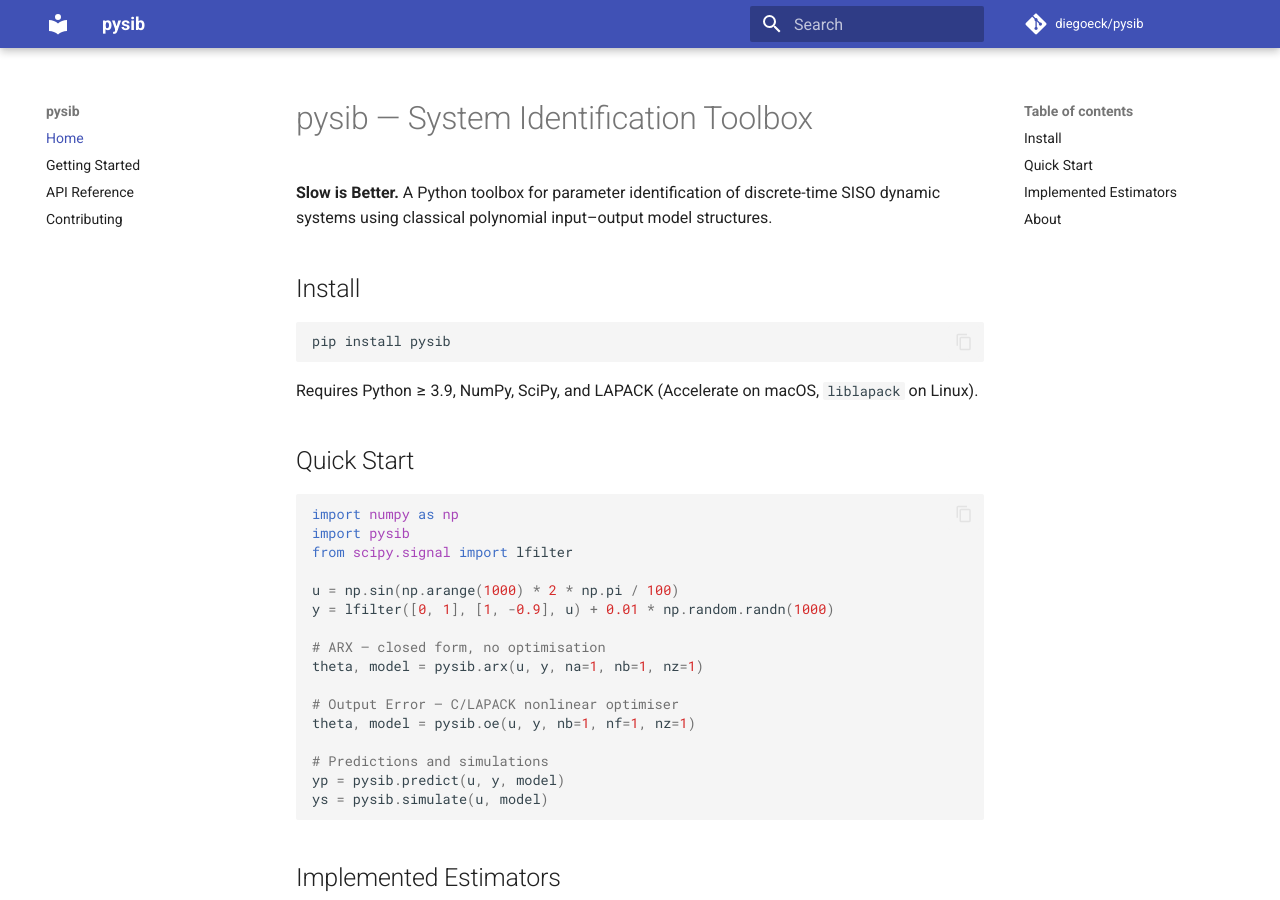
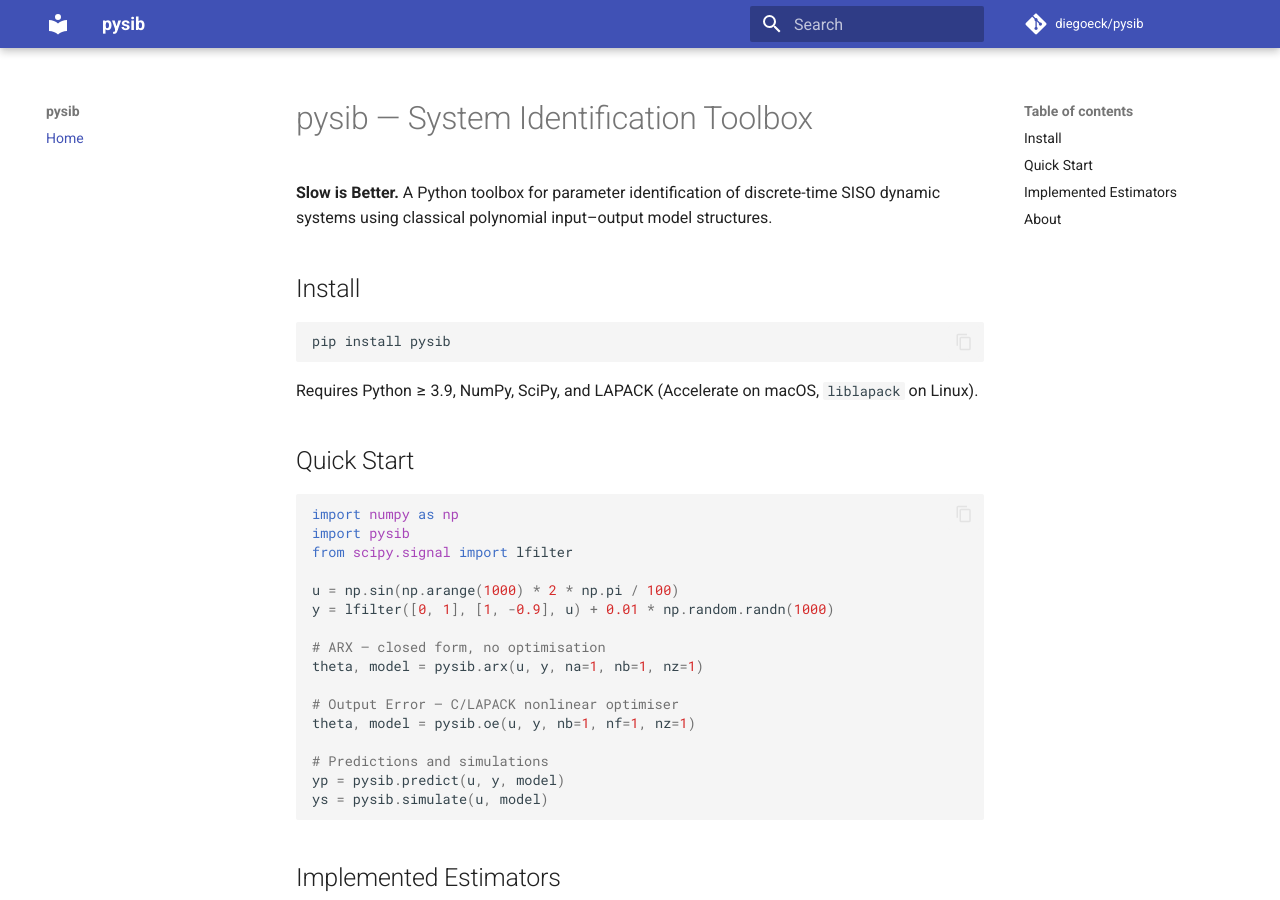
Before and after one commit to diegoeck/pysib, an MkDocs documentation site: the page built from docs/index.md, in a window 1280 px wide and 900 px high. Built offline with MkDocs 1.6.1 and Material for MkDocs 9.7.7, drawn with Linux system fonts in a browser that asks for light colours; comment, search, counter and statistics services are not loaded.

Commit message:
Fix mkdocs: remove missing pages, add site_url

```diff
--- a/mkdocs.yml
+++ b/mkdocs.yml
@@ -3,6 +3,8 @@ site_description: System Identification Toolbox — Slow is Better
 site_author: Diego Eckhard
 repo_url: https://github.com/diegoeck/pysib
 repo_name: diegoeck/pysib
+site_url: https://diegoeck.github.io/pysib/
+
 theme:
   name: material
   palette:
@@ -15,9 +17,6 @@ theme:
 
 nav:
   - Home: index.md
-  - Getting Started: getting-started.md
-  - API Reference: api-reference.md
-  - Contributing: contributing.md
 
 markdown_extensions:
   - pymdownx.highlight:
```
